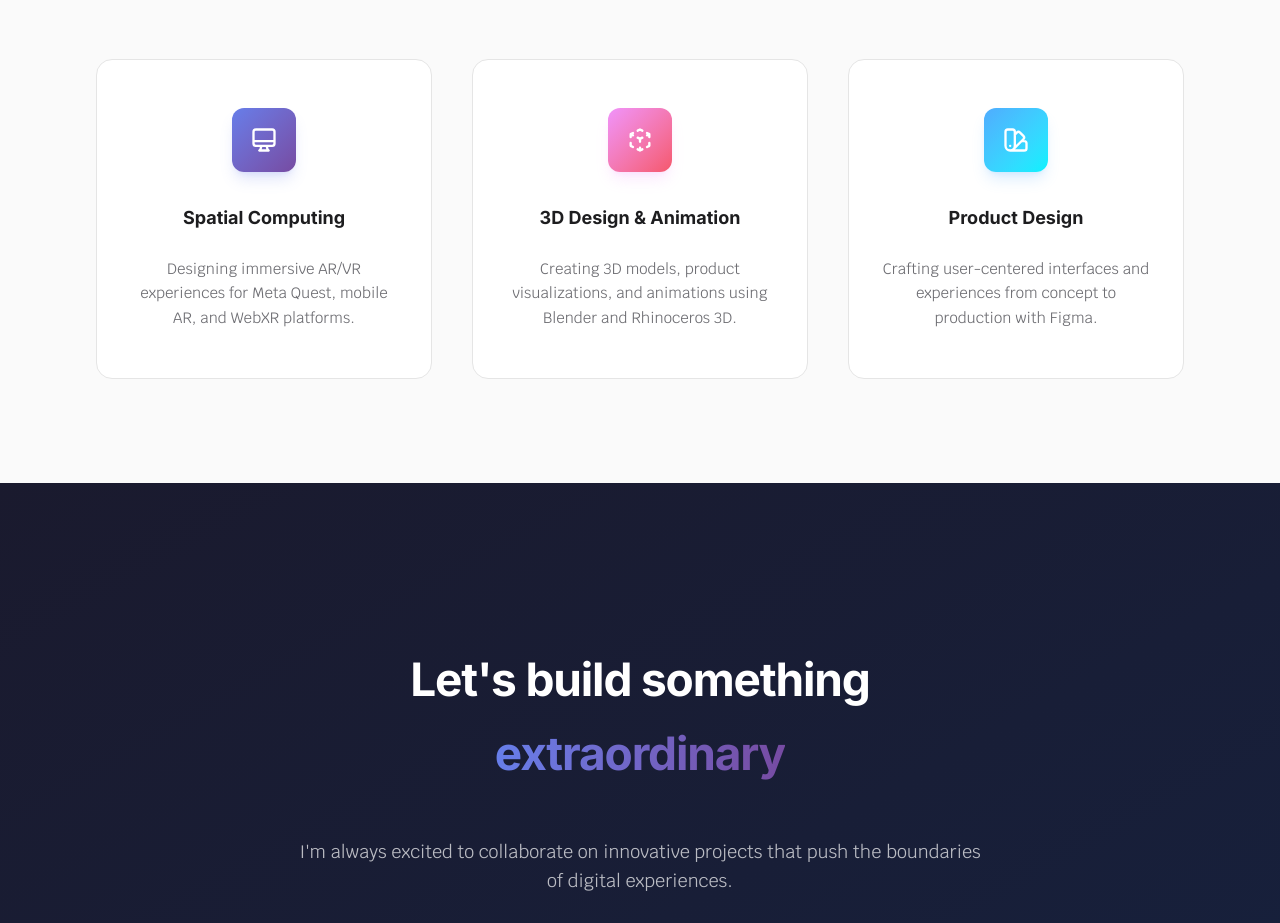
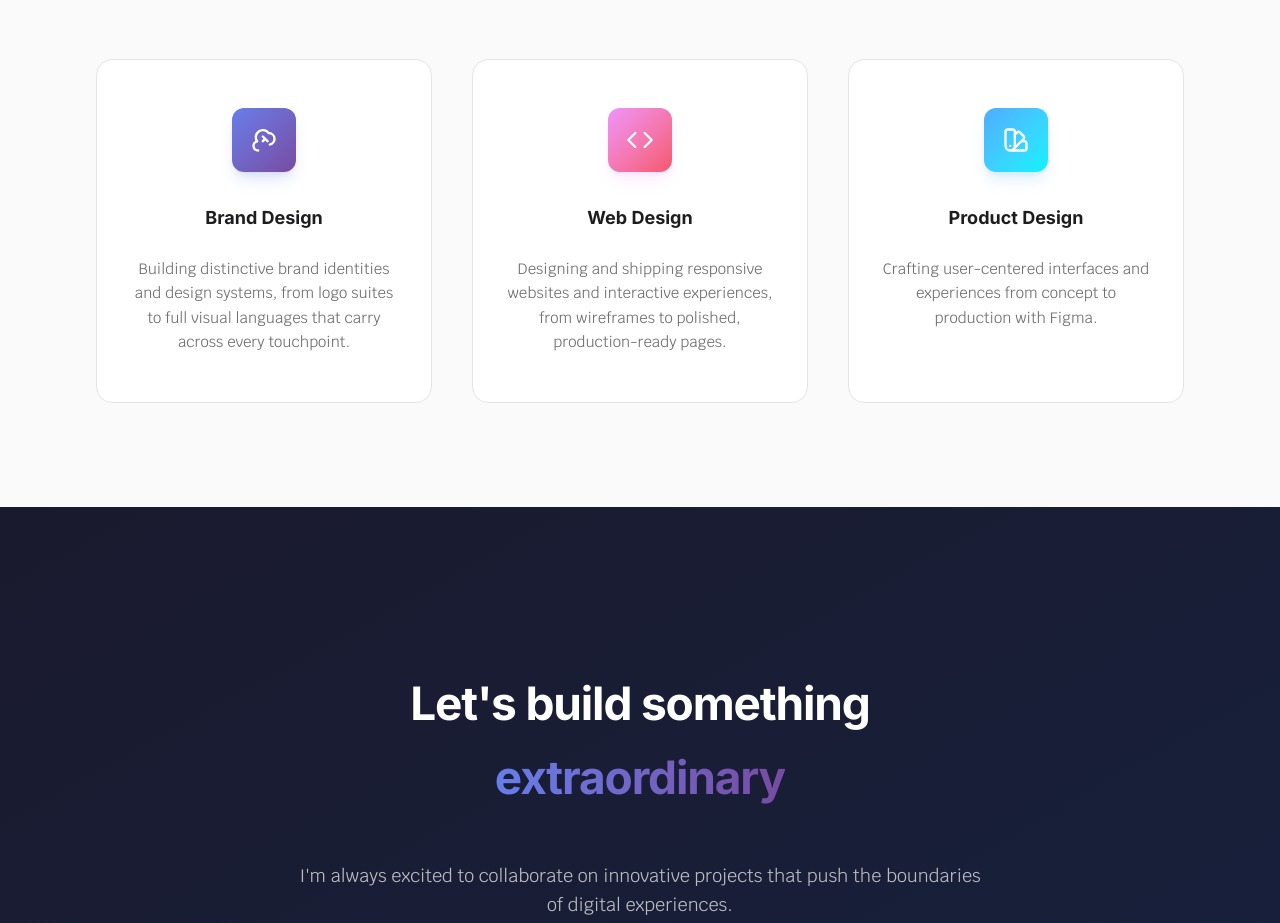
Before and after one commit to kiranamoore/portfolio, a Next.js app: page / in a window 1280 px wide. Shown: the part 3000-3923 px from the top of the page. Built offline with nearby package versions, Linux system fonts and the light colour scheme.

Commit message:
Update expertise section: brand design, web design, product design

```diff
--- a/app/page.tsx
+++ b/app/page.tsx
@@ -328,12 +328,12 @@ export default function Home() {
             <div style={{ paddingTop: '48px', paddingBottom: '48px' }} className="px-8 bg-white rounded-2xl border border-[#E5E5E5] hover:shadow-lg hover:border-[#667eea]/30 transition-all flex flex-col items-center text-center">
               <div className="w-16 h-16 rounded-xl bg-gradient-to-br from-[#667eea] to-[#764ba2] flex items-center justify-center shadow-lg shadow-[#667eea]/20" style={{ marginBottom: '32px' }}>
                 <svg className="w-7 h-7 text-white" fill="none" stroke="currentColor" viewBox="0 0 24 24">
-                  <path strokeLinecap="round" strokeLinejoin="round" strokeWidth={2} d="M9.75 17L9 20l-1 1h8l-1-1-.75-3M3 13h18M5 17h14a2 2 0 002-2V5a2 2 0 00-2-2H5a2 2 0 00-2 2v10a2 2 0 002 2z" />
+                  <path strokeLinecap="round" strokeLinejoin="round" strokeWidth={2} d="M7 21a4 4 0 01-.88-7.903A5 5 0 1115.9 6L16 6a5 5 0 011 9.9M15 13l-2-2m0 0l-2-2m2 2l-2 2m2-2l2 2" />
                 </svg>
               </div>
-              <h3 style={{ marginBottom: '24px' }} className="text-[18px] font-semibold text-[#1D1D1F]">Spatial Computing</h3>
+              <h3 style={{ marginBottom: '24px' }} className="text-[18px] font-semibold text-[#1D1D1F]">Brand Design</h3>
               <p className="text-[15px] text-[#6E6E73] leading-relaxed">
-                Designing immersive AR/VR experiences for Meta Quest, mobile AR, and WebXR platforms.
+                Building distinctive brand identities and design systems, from logo suites to full visual languages that carry across every touchpoint.
               </p>
             </div>
 
@@ -341,12 +341,12 @@ export default function Home() {
             <div style={{ paddingTop: '48px', paddingBottom: '48px' }} className="px-8 bg-white rounded-2xl border border-[#E5E5E5] hover:shadow-lg hover:border-[#f093fb]/30 transition-all flex flex-col items-center text-center">
               <div className="w-16 h-16 rounded-xl bg-gradient-to-br from-[#f093fb] to-[#f5576c] flex items-center justify-center shadow-lg shadow-[#f093fb]/20" style={{ marginBottom: '32px' }}>
                 <svg className="w-7 h-7 text-white" fill="none" stroke="currentColor" viewBox="0 0 24 24">
-                  <path strokeLinecap="round" strokeLinejoin="round" strokeWidth={2} d="M14 10l-2 1m0 0l-2-1m2 1v2.5M20 7l-2 1m2-1l-2-1m2 1v2.5M14 4l-2-1-2 1M4 7l2-1M4 7l2 1M4 7v2.5M12 21l-2-1m2 1l2-1m-2 1v-2.5M6 18l-2-1v-2.5M18 18l2-1v-2.5" />
+                  <path strokeLinecap="round" strokeLinejoin="round" strokeWidth={2} d="M16 18l6-6-6-6M8 6l-6 6 6 6" />
                 </svg>
               </div>
-              <h3 style={{ marginBottom: '24px' }} className="text-[18px] font-semibold text-[#1D1D1F]">3D Design & Animation</h3>
+              <h3 style={{ marginBottom: '24px' }} className="text-[18px] font-semibold text-[#1D1D1F]">Web Design</h3>
               <p className="text-[15px] text-[#6E6E73] leading-relaxed">
-                Creating 3D models, product visualizations, and animations using Blender and Rhinoceros 3D.
+                Designing and shipping responsive websites and interactive experiences, from wireframes to polished, production-ready pages.
               </p>
             </div>
 
```
